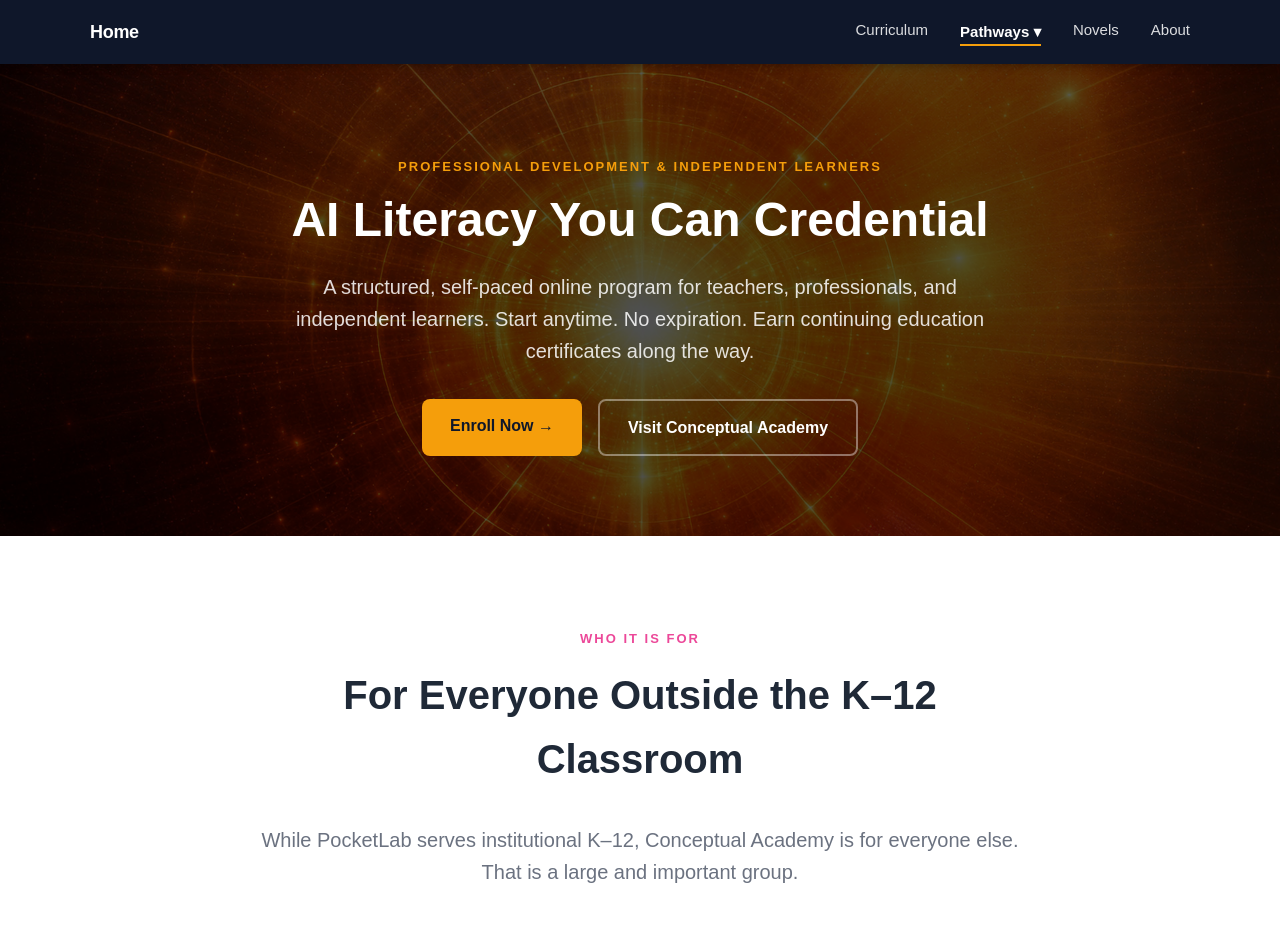
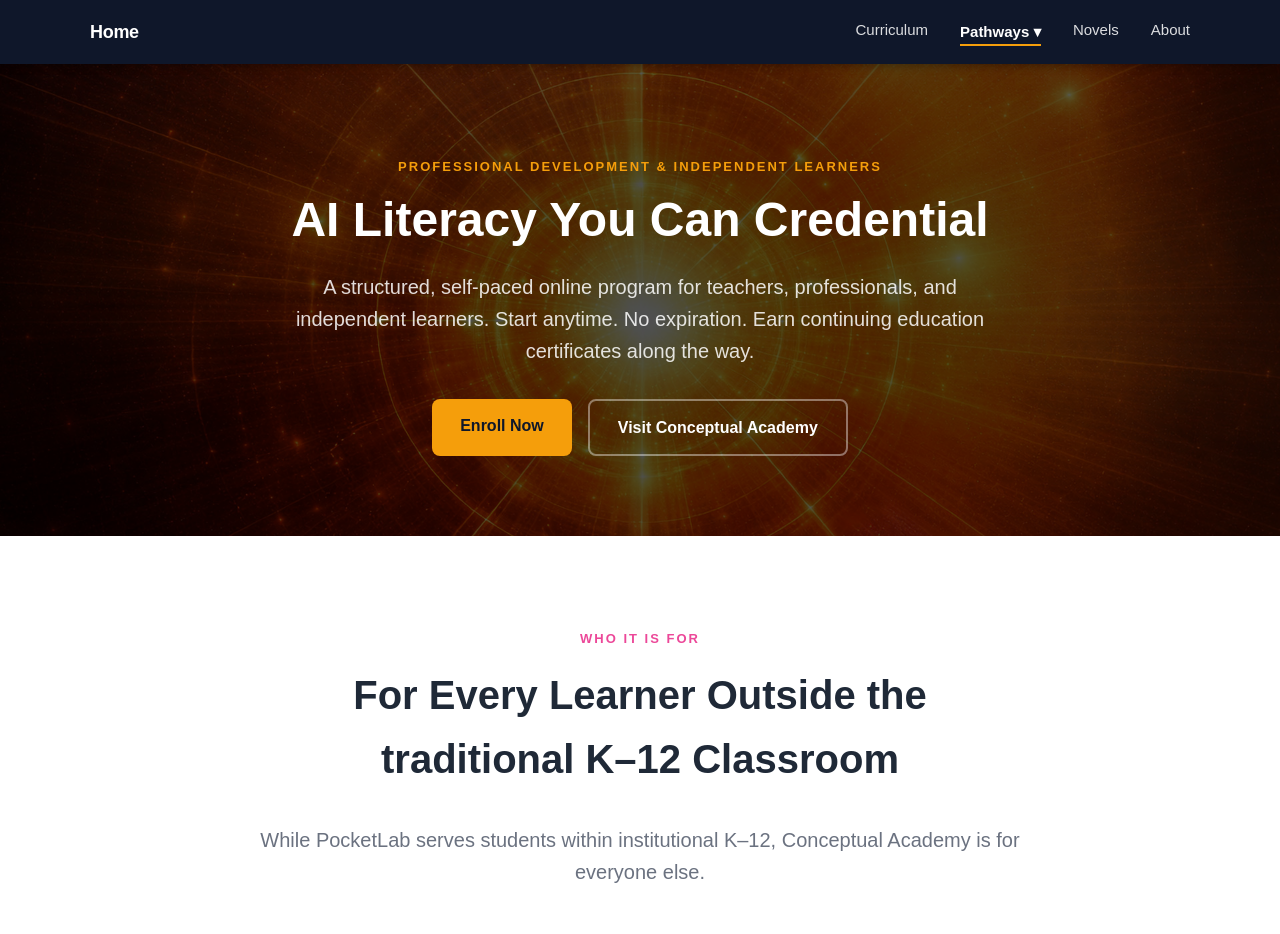
Before and after one commit to Suchocki88/UnderstandingAI.ai, a Next.js app: page /academy in a window 1280 px wide. Shown: the top 934 px of the page. Built offline with nearby package versions, Linux system fonts and the light colour scheme.

Commit message:
Update page.tsx

```diff
--- a/app/academy/page.tsx
+++ b/app/academy/page.tsx
@@ -29,7 +29,7 @@ export default function Page() {
           </p>
           <div style={{ display: "flex", gap: 16, justifyContent: "center", flexWrap: "wrap" }}>
             <a
-              href="https://www.conceptualacademy.com/signup"
+              href="https://conceptualacademy.com/textbook/understanding-and-working-ai"
               target="_blank"
               rel="noopener noreferrer"
               style={{
@@ -43,10 +43,10 @@ export default function Page() {
                 display: "inline-block",
               }}
             >
-              Enroll Now →
+              Enroll Now
             </a>
             <a
-              href="https://www.conceptualacademy.com"
+              href="https://conceptualacademy.com/textbook/understanding-and-working-ai"
               target="_blank"
               rel="noopener noreferrer"
               style={{
@@ -73,9 +73,9 @@ export default function Page() {
             <p style={{ fontSize: 13, fontWeight: 700, textTransform: "uppercase", letterSpacing: 2, color: "#ec4899" }}>
               Who It Is For
             </p>
-            <h2 style={{ fontSize: 40, marginTop: 12 }}>For Everyone Outside the K–12 Classroom</h2>
+            <h2 style={{ fontSize: 40, marginTop: 12 }}>For Every Learner Outside the traditional K–12 Classroom</h2>
             <p style={{ marginTop: 16, fontSize: 20, color: "#6b7280" }}>
-              While PocketLab serves institutional K–12, Conceptual Academy is for everyone else. That is a large and important group.
+              While PocketLab serves students within institutional K–12, Conceptual Academy is for everyone else.
             </p>
           </div>
 
```
